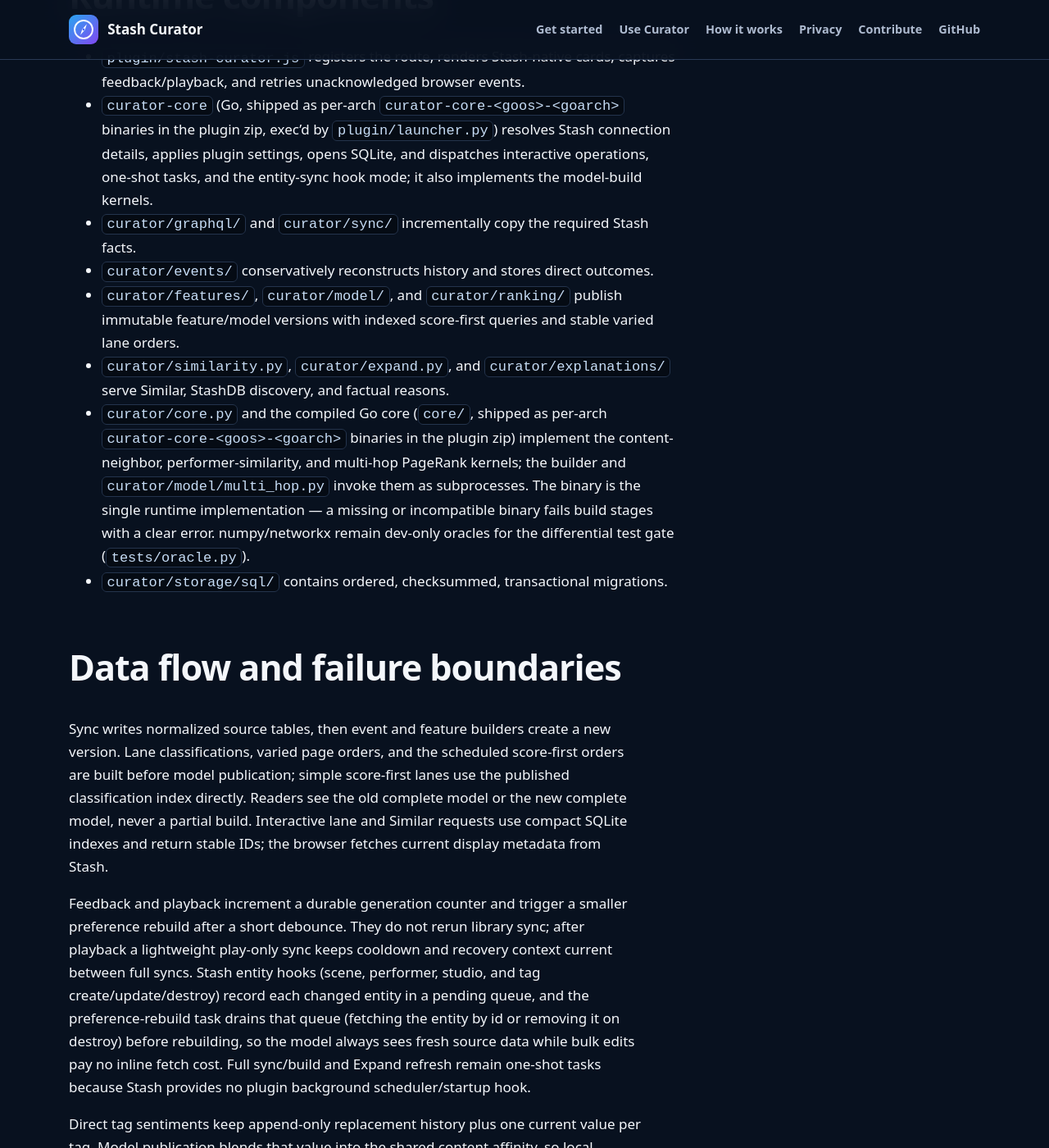
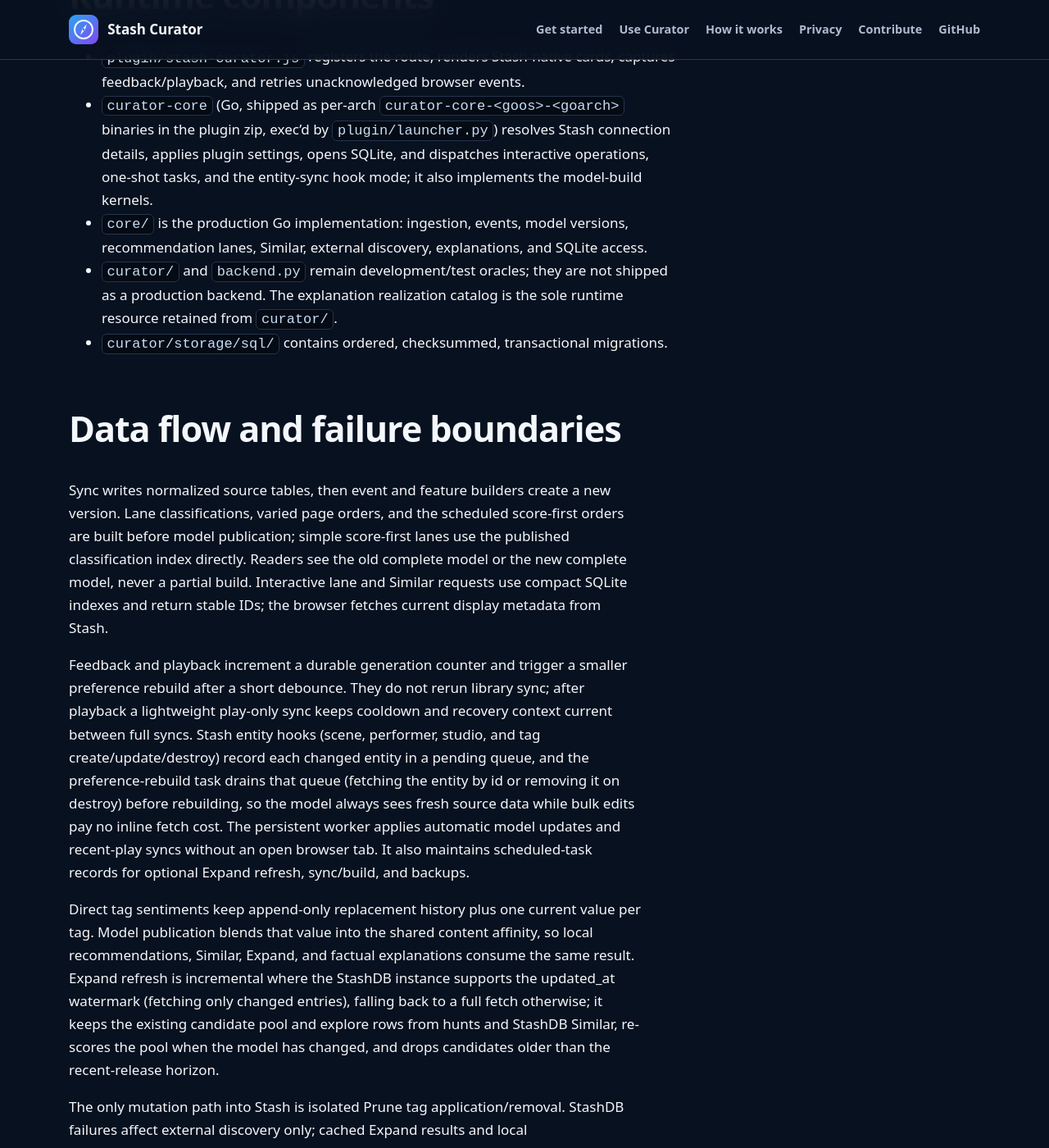
Before and after one commit to mrx-31415/stash-curator, a Jekyll site: the page built from docs/architecture.md, in a window 1280 px wide and 1400 px high, scrolled down 1050 px. Shown: the whole window at 82% size. Built offline with Jekyll 4.4.1, drawn with Linux system fonts in a browser that asks for light colours.

Commit message:
docs: refresh v1 product guidance

```diff
--- a/docs/architecture.md
+++ b/docs/architecture.md
@@ -41,20 +41,11 @@ source cache ──► normalized events                  StashDB
   connection details, applies plugin settings, opens SQLite, and dispatches
   interactive operations, one-shot tasks, and the entity-sync hook mode; it
   also implements the model-build kernels.
-- `curator/graphql/` and `curator/sync/` incrementally copy the required Stash facts.
-- `curator/events/` conservatively reconstructs history and stores direct outcomes.
-- `curator/features/`, `curator/model/`, and `curator/ranking/` publish immutable
-  feature/model versions with indexed score-first queries and stable varied lane
-  orders.
-- `curator/similarity.py`, `curator/expand.py`, and `curator/explanations/` serve
-  Similar, StashDB discovery, and factual reasons.
-- `curator/core.py` and the compiled Go core (`core/`, shipped as per-arch
-  `curator-core-<goos>-<goarch>` binaries in the plugin zip) implement the
-  content-neighbor, performer-similarity, and multi-hop PageRank kernels; the
-  builder and `curator/model/multi_hop.py` invoke them as subprocesses. The
-  binary is the single runtime implementation — a missing or incompatible
-  binary fails build stages with a clear error. numpy/networkx remain
-  dev-only oracles for the differential test gate (`tests/oracle.py`).
+- `core/` is the production Go implementation: ingestion, events, model versions,
+  recommendation lanes, Similar, external discovery, explanations, and SQLite access.
+- `curator/` and `backend.py` remain development/test oracles; they are not shipped as
+  a production backend. The explanation realization catalog is the sole runtime resource
+  retained from `curator/`.
 - `curator/storage/sql/` contains ordered, checksummed, transactional migrations.
 
 ## Data flow and failure boundaries
@@ -73,9 +64,9 @@ lightweight play-only sync keeps cooldown and recovery context current between f
 Stash entity hooks (scene, performer, studio, and tag create/update/destroy) record each
 changed entity in a pending queue, and the preference-rebuild task drains that queue
 (fetching the entity by id or removing it on destroy) before rebuilding, so the model
-always sees fresh source data while bulk edits pay no inline fetch cost. Full
-sync/build and Expand refresh remain one-shot tasks because Stash provides no plugin
-background scheduler/startup hook.
+always sees fresh source data while bulk edits pay no inline fetch cost. The persistent
+worker applies automatic model updates and recent-play syncs without an open browser tab.
+It also maintains scheduled-task records for optional Expand refresh, sync/build, and backups.
 
 Direct tag sentiments keep append-only replacement history plus one current value per
 tag. Model publication blends that value into the shared content affinity, so local
```
Also changed, not shown: docs/contributing.md (+9 -10 lines), docs/getting-started.md (+13 -17 lines), docs/handover.md (+7 -12 lines), docs/index.md (+12 -20 lines), docs/using-curator.md (+16 -4 lines), README.md, docs/assets/showcase-curate.png (added), docs/assets/showcase-curate.svg (added), docs/assets/showcase-discover.png (deleted), docs/assets/showcase-expand.png (deleted), docs/assets/showcase-explanation.png (deleted), docs/assets/showcase-find.png (added), docs/assets/showcase-find.svg (added), docs/assets/showcase-prune.png (deleted), 3 more files.
